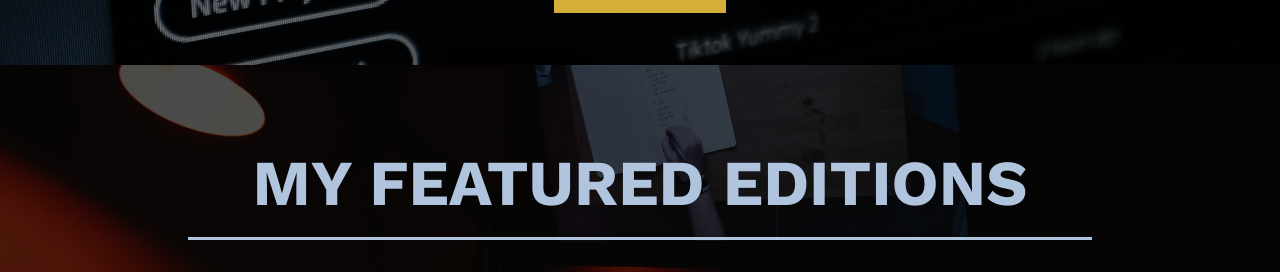
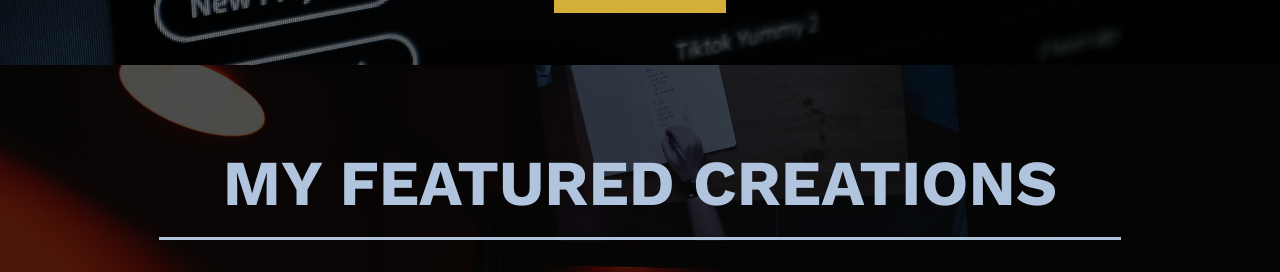
Before and after one commit to afra50/Pokorski-Bartek, a React (Create React App) app: page / in a window 1280 px wide. Shown: the part 1500-1772 px from the top of the page. Built offline with nearby package versions, Linux system fonts and the light colour scheme.

Commit message:
poprawki drobne

```diff
--- a/src/components/ClientsHome.js
+++ b/src/components/ClientsHome.js
@@ -55,7 +55,7 @@ function ClientsHome() {
             </div>
           ))}
         </div>
-        <Link to="/portfolio" className="cta-button">
+        <Link to="/past-collaborations" className="cta-button">
           See More
         </Link>
       </div>
--- a/src/components/PortfolioHome.js
+++ b/src/components/PortfolioHome.js
@@ -21,7 +21,7 @@ function PortfolioHome() {
   return (
     <section id="portfolio-section">
       <div className="portfolio-content">
-        <h2>My featured editions</h2>
+        <h2>My featured creations</h2>
         <div className="project-grid">
           {projects.map((project, index) => (
             <div className="project-card" key={index}>
```
